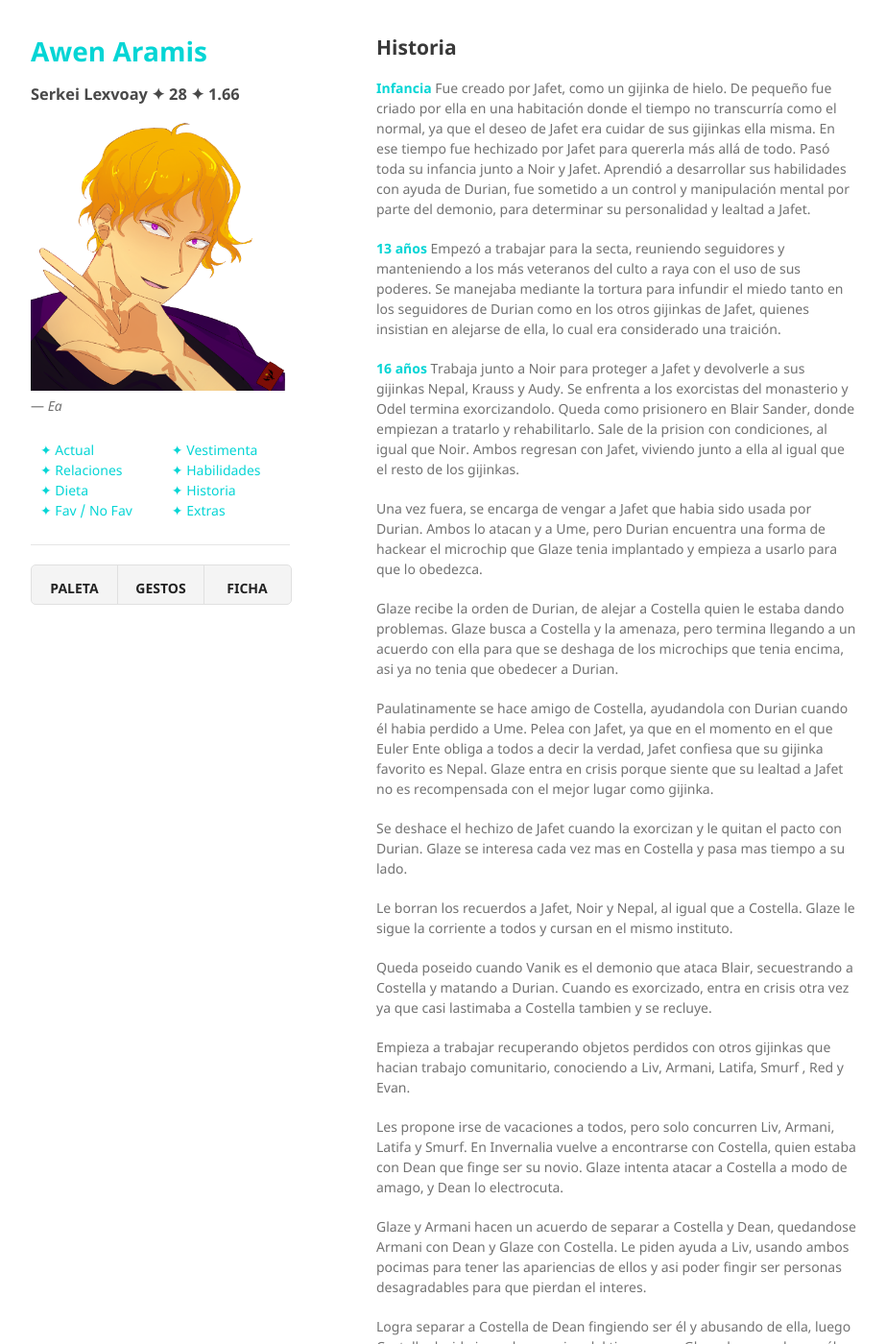
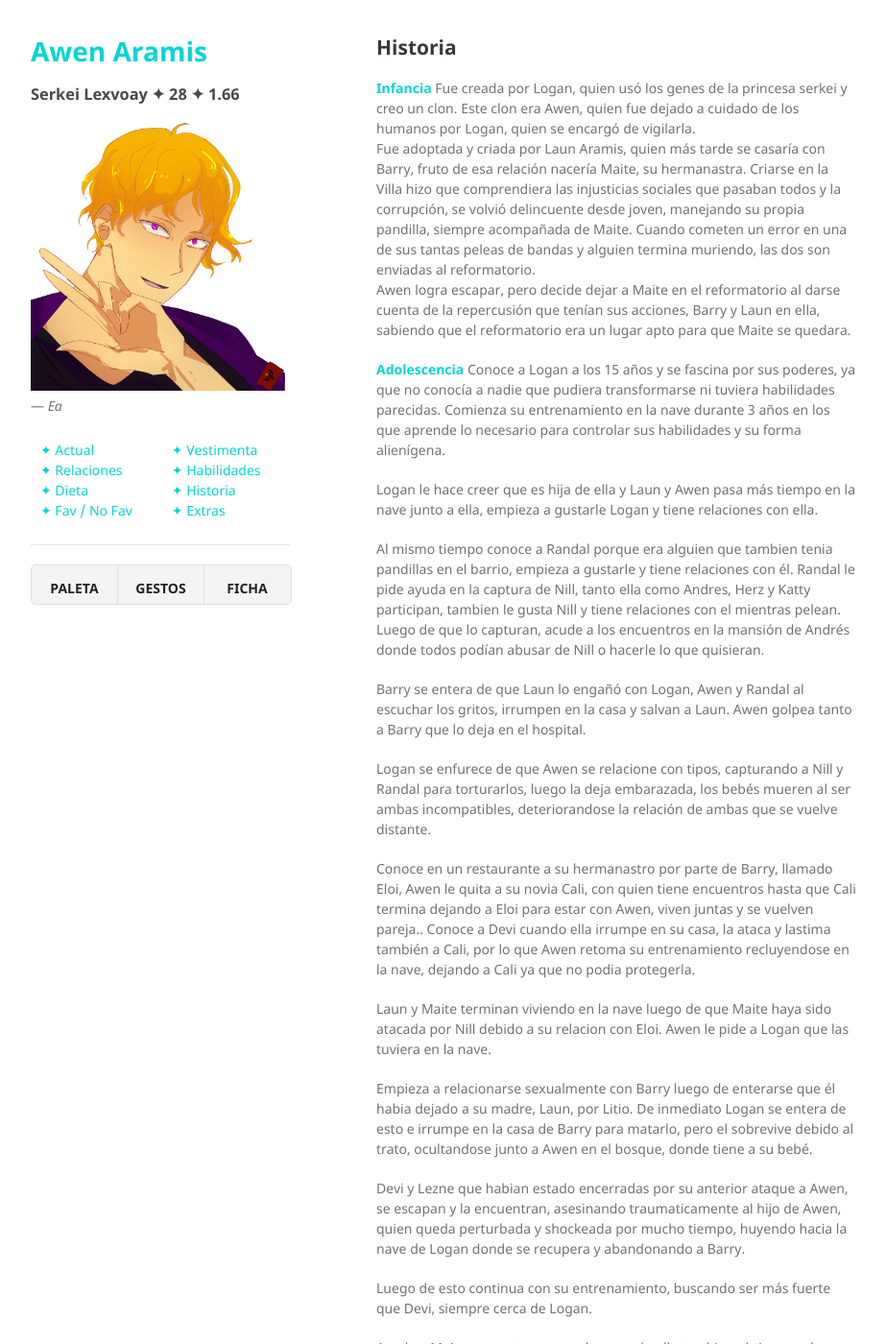
Before and after one commit to BlairSander/awen, a Jekyll site: the page built from historia.md, in a window 1280 px wide and 1400 px high. Shown: the whole window at 96% size, without its empty margins (178-1101 px from the left). Built offline with Jekyll 4.4.1, drawn with Linux system fonts in a browser that asks for light colours; our own code applies the rules of GitHub Pages for plain Markdown files; some of the changed text lies outside the part shown.

Commit message:
Update historia.md

```diff
--- a/historia.md
+++ b/historia.md
@@ -3,52 +3,105 @@ layout: default
 ---
 ## Historia
 
-**Infancia** Fue creado por Jafet, como un gijinka de hielo. De pequeño fue criado por ella en una habitación donde el tiempo no transcurría como el normal, ya que el deseo de Jafet era cuidar de sus gijinkas ella misma. En ese tiempo fue hechizado por Jafet para quererla más allá de todo.
- Pasó toda su infancia junto a Noir y Jafet.  Aprendió a desarrollar sus habilidades con ayuda de Durian, fue sometido a un control y manipulación mental por parte del demonio, para determinar su personalidad y lealtad a Jafet.
+**Infancia** Fue creada por Logan, quien usó los genes de la princesa serkei y creo un clon. Este clon era Awen, quien fue dejado a cuidado de los humanos por Logan, quien se encargó de vigilarla.<br>
+Fue adoptada y criada por Laun Aramis, quien más tarde se casaría con Barry, fruto de esa relación nacería Maite, su hermanastra. Criarse en la Villa hizo que comprendiera las injusticias sociales que pasaban todos y la corrupción, se volvió delincuente desde joven, manejando su propia pandilla, siempre acompañada de Maite. Cuando cometen un error en una de sus tantas peleas de bandas y alguien termina muriendo, las dos son enviadas al reformatorio.<br>
+Awen logra escapar, pero decide dejar a Maite en el reformatorio al darse cuenta de la repercusión que tenían sus acciones, Barry y Laun en ella, sabiendo que el reformatorio era un lugar apto para que Maite se quedara.
 
-**13 años** Empezó a trabajar para la secta, reuniendo seguidores y manteniendo a los más veteranos del culto a raya con el uso de sus poderes. Se manejaba mediante la tortura para infundir el miedo tanto en los seguidores de Durian como en los otros gijinkas de Jafet, quienes insistian en alejarse de ella, lo cual era considerado una traición.
 
-**16 años** Trabaja junto a Noir para proteger a Jafet y devolverle a sus gijinkas Nepal, Krauss y Audy. Se enfrenta a los exorcistas del monasterio y Odel termina exorcizandolo. Queda como prisionero en Blair Sander, donde empiezan a tratarlo y rehabilitarlo.
-Sale de la prision con condiciones, al igual que Noir. Ambos regresan con Jafet, viviendo junto a ella al igual que el resto de los gijinkas.
+**Adolescencia** Conoce a Logan a los 15 años y se fascina por sus poderes, ya que no conocía a nadie que pudiera transformarse ni tuviera habilidades parecidas. Comienza su entrenamiento en la nave durante 3 años en los que aprende lo necesario para controlar sus habilidades y su forma alienígena.
 
-Una vez fuera, se encarga de vengar a Jafet que habia sido usada por Durian. Ambos lo atacan y a Ume, pero Durian encuentra una forma de hackear el microchip que Glaze tenia implantado y empieza a usarlo para que lo obedezca.
 
-Glaze recibe la orden de Durian, de alejar a Costella quien le estaba dando problemas. Glaze busca a Costella y la amenaza, pero termina llegando a un acuerdo con ella para que se deshaga de los microchips que tenia encima, asi ya no tenia que obedecer a Durian.
 
-Paulatinamente se hace amigo de Costella, ayudandola con Durian cuando él habia perdido a Ume.
-Pelea con Jafet, ya que en el momento en el que Euler Ente obliga a todos a decir la verdad, Jafet confiesa que su gijinka favorito es Nepal. Glaze entra en crisis porque siente que su lealtad a Jafet no es recompensada con el mejor lugar como gijinka.
+Logan le hace creer que es hija de ella y Laun y Awen pasa más tiempo en la nave junto a ella, empieza a gustarle Logan y tiene relaciones con ella.
 
-Se deshace el hechizo de Jafet cuando la exorcizan y le quitan el pacto con Durian. Glaze se interesa cada vez mas en Costella y pasa mas tiempo a su lado.
+Al mismo tiempo conoce a Randal porque era alguien que tambien tenia pandillas en el barrio, empieza a gustarle y tiene relaciones con él. Randal le pide ayuda en la captura de Nill, tanto ella como Andres, Herz y Katty participan, tambien le gusta Nill y tiene relaciones con el mientras pelean. Luego de que lo capturan, acude a los encuentros en la mansión de Andrés donde todos podían abusar de Nill o hacerle lo que quisieran.
 
-Le borran los recuerdos a Jafet, Noir y Nepal, al igual que a Costella. Glaze le sigue la corriente a todos y cursan en el mismo instituto.
+Barry se entera de que Laun lo engañó con Logan, Awen y Randal al escuchar los gritos, irrumpen en la casa y salvan a Laun. Awen golpea tanto a Barry que lo deja en el hospital.
 
-Queda poseido cuando Vanik es el demonio que ataca Blair, secuestrando a Costella y matando a Durian. Cuando es exorcizado, entra en crisis otra vez ya que casi lastimaba a Costella tambien y se recluye.
+Logan se enfurece de que Awen se relacione con tipos, capturando a Nill y Randal para torturarlos, luego la deja embarazada, los bebés mueren al ser ambas incompatibles, deteriorandose la relación de ambas que se vuelve distante.
 
-Empieza a trabajar recuperando objetos perdidos con otros gijinkas que hacian trabajo comunitario, conociendo a Liv, Armani, Latifa, Smurf , Red y Evan.
+Conoce en un restaurante a su  hermanastro por parte de Barry, llamado Eloi, Awen le quita a su novia Cali, con quien tiene encuentros hasta que Cali termina dejando a Eloi para estar con Awen, viven juntas y se vuelven pareja..
+Conoce a Devi cuando ella irrumpe en su casa, la ataca y lastima también a Cali, por lo que Awen retoma su entrenamiento recluyendose en la nave, dejando a Cali ya que no podia protegerla.
 
-Les propone irse de vacaciones a todos, pero solo concurren Liv, Armani, Latifa y Smurf.  En Invernalia vuelve a encontrarse con Costella, quien estaba con Dean que finge ser su novio. Glaze intenta atacar a Costella a modo de amago, y Dean lo electrocuta.
+Laun y Maite terminan viviendo en la nave luego de que Maite haya sido atacada por Nill debido a su relacion con Eloi. Awen le pide a Logan que las tuviera en la nave.
 
-Glaze y Armani hacen un acuerdo de separar a Costella y Dean, quedandose Armani con Dean y Glaze con Costella. Le piden ayuda a Liv, usando ambos pocimas para tener las apariencias de ellos y asi poder fingir ser personas desagradables para que pierdan el interes.
+Empieza a relacionarse sexualmente con Barry luego de enterarse que él habia dejado a su madre, Laun, por Litio. De inmediato Logan se entera de esto e irrumpe en la casa de Barry para matarlo, pero el sobrevive debido al trato, ocultandose junto a Awen en el bosque, donde tiene a su bebé.
 
-Logra separar a Costella de Dean fingiendo ser él y abusando de ella, luego Costella decide irse a la maquina del tiempo con Glaze despues de que él volviera a confesarle que gustaba de ella.
-En la maquina del tiempo se quedan por un tiempo decidiendo ser una pareja hasta que Glaze se enamore de alguien mas-  Costella termina desistiendo de la idea con ayuda de Dean, quien le insiste en que no iba a ayudar a Glaze de este modo, por lo que terminan la relación.
+Devi y Lezne que habian estado encerradas por su anterior ataque a Awen, se escapan y la encuentran, asesinando traumaticamente al hijo de Awen, quien queda perturbada y shockeada por mucho tiempo, huyendo hacia la nave de Logan donde se recupera y abandonando a Barry.
 
-Aparece Eruo de otra dimension, buscando asesinar a Durian. Como Costella habia terminado secuestrada por Eruo, Glaze se une a los exorcistas para ayudar.
+Luego de esto continua con su entrenamiento, buscando ser más fuerte que Devi, siempre cerca de Logan.
 
-Eruo regresa y Costella busca proteger a Glaze de quedar poseido, por lo que lo duerme y lo deja en la maquina del tiempo, sin que él sepa lo que ocurria. Como las maquinas del tiempo iban a dejar de funcionar paulatinamente, Costella lo saca de ahi y queda en Midsommar.
+Ayuda a Maite a rescatar a su padre cuando ella tambien obtiene poderes serkeis, quien se encontraba encerrado en la nave siendo torturado por Logan, al igual que Randal. Awen le cuenta la verdad a Maite, sobre lo que habia pasado con Barry y Laun.
 
-Costella termina siendo secuestrada por Lark , asi que Glaze le pide ayuda a Liv para sacarla de ahi e irse a Midsommar, lugar que estaba protegido de gente poseida y demonios.
+Despues de unos meses Logan logra mediante Ciever, una forma de volver a Awen compatible, por lo que empiezan una relación sentimental nuevamente y tienen a 2 hijas. Logan le explica a Awen su pasado Serkei y le aclara que no es hija de una humana, si no la hija de dos serkei, la persona de más importancia en toda la nave y a quien soldados como ella debian proteger.
 
-**Adulto**
-**20 años** Termina sus estudios y se vuelve un jugador de hockey profesional gracias a una beca. No vuelve a contactarse con Costella para no molestarla, ya que ella ya le habia dejado claro que él no le gustaba. Visita a Smurf de vez en cuanto, a quien habia llevado a Midsommar tambien.
+No mucho despues de que tuviera a sus hijos, Logan es asesinada por Astrid y Jensen en un plan que elaboro Devi ,y Awen es recluida en la nave de ella, donde es torturada y violada, volviendo a su estado atonito/perturbado.
 
-Cuando el escudo que protegia Midsommar desaparece, se muda al refugio que habia construido por Velafi con ayuda de los demas serkeis. Con Noir deciden que se encargarian de vigilar a Jafet y llevarla al refugio, ya que si se volvia bruja volveria a controlarlos. La lleva consigo y viven juntos en el refugio, donde conoce tambien a la hija que tuvo con ella ,Riva. Nepal logra secuestrar a Jafet usando un espejo, y Glaze le deja la busqueda a Franci y Velafi.
+Maite es secuestrada también y encerrada junto a ella. Awen intenta escapar cuando Devi se lo ofrece, pero al ser una trampa,
+Devi intenta atacarlas. Ciever la salva y la lleva a su casa la cual estaba protegida de los dispositivos rastreadores que utilizaba Devi. Awen convive con Ciever, Bianca, Maite y Nerea, recuperandose poco a poco hasta que Devi vuelve a aparecer y asesina tanto a Maite como a Nerea, volviendo a traumar a Awen, quien queda inútil.
 
-Cuando atrapan a Liv y la logran exorcizar, queda confinada en el psiquiatrico y Glaze la visita seguido, queriendo ver que este bien y esperando que cambie de opinion con lo de ser bruja.
+Para revertir este estado, le trae del pasado a Maite, utilzando una maquina del tiempo. Al ver que Maite estaba viva, Awen vuelve en si y decide protegerla cueste lo que cueste. Escapa con todas sus energías, tomando a Lezne de rehén, transformandose y huyendo al fondo del oceano donde pretendia matarla, antes dejando a Maite en una de las muchas cuevas de las montañas.
 
-Tambien se habla con Cotton, sabiendo que ella estaba enamorada de él, pero luego es asesinada por Costella.
+Logra perder de vista a Devi quien opta por rescatar a Lezne y dejarla ir. Busca a Katty para que la ayude, recordando sus poderes mágicos, quien la lleva luego con Dante que tenia información de Lezne y Devi.
 
-Trata de encontrar a Costella, pero ella escapa del refugio junto a Liv. Trata de ayudar en lo que puede para vencer a Eruo, pero no puede hacer mucho al no ser exorcista, dejandoselo a Riva que era de las encargadas de ayudar a los exorcistas.
+Se queda con Dante por un tiempo, manteniendo relaciones a escondidas con Ume. la pareja de Dante en ese momento,hasta que es encontrada por Devi otra vez, aceptando en recluirse con ella otra vez a cambio de que no lastime a ningun ser querido.
+
+A la larga Devi le permite a Awen salir durante ciertas horas, a lo que ella accede, encontrandose con Ume en esas veces.
+
+Deja embarazada a Ume y Devi termina dejandola ir, ordenandole que nunca volviera a cruzarsele. Awen renueva su relación con Cali volviendola su novia oficial y se lleva los bebes que tuvo con Ume para criarlos.
+
+Tiene a tres hijas con Ume, llamadas Ezra, Ager y Nisha, quienes cria 20 años en la maquina del tiempo. Ume se queda junto a ellas y Madi hasta que Madi cumple los 12 años, entonces se regresan a Blair, escapandose de Nisha, Ezra y Ager porque las acosaban demasiado..
+
+Cuando ya son adultas, Ezra y Nisha se ofrecen a ayudarle con el control de la nave de Logan, con la cual se queda Awen despues de que Logan muere
+
+Hay un aumento de las sectas por la culpa de Durian y sus brujas, al igual que un aumento de gijinkas con poderes que eran dificiles de manejar. Awen decide ayudar a los exorcistas, ayudandolos a encontrar un fuerte en una prision abandonada. Al no tener alma no puede ser poseida por demonios, por lo que se encarga de acompañarlos.
+
+Azur ataca psicologicamente a Awen, asesinando a sus hijas frente a ella, por lo que Awen enloquece y busca asesinar a Azur, aunque Ume ya haya salvado a los heridos de la muerte.
+
+Awen conoce a sus hijas con Logan, Devi le explica que en realidad no las mato, sino que las crio ella misma, enseñandoles todo lo malo sobre Awen y Logan.
+
+Devi tiene hijas con Alba, a quienes Awen conoce y ayuda, dándoles una droga para que pierdan su naturaleza salvaje e instintiva y pudieran adaptarse a la sociedad.
+
+Inaugura una prisión para mantener a los criminales de la secta, rehabilitarlos y ayudarlos a reinsertarse en la sociedad. A su vez, mejora la tecnología y la infraestructura de la prisión, volviéndola una segunda nave.
+
+Logan en realidad no estaba muerta, sino que logró escapar y salvarse. Tiene varios enfrentamientos con las hijas de Devi, y termina decidiendo irse a la máquina del tiempo con las soldados y mujeres que así lo quisieran. Awen decide quedarse, ya que estaba muy encariñada con Blair y lo consideraba su verdadero hogar.
+Empieza a salir con Odel y tienen un hijo. Cuando este hijo nace, reencarna el alma de Durian en él y crece mediante el poder del Ente, por lo que lo desprecia de inmediato.
+
+Se postula para gobernadora, lo cual le va a permitir controlar mejor la ciudad de Blair y distribuir bien a los que se encargaran de cada zona.
+
+
+**Adultez** Entrena en secreto en una máquina del tiempo oculta en el subsuelo de la prisión, buscando comprender la magia de los Entes y los demonios, ya que eso les ayudaría.
+
+En esta máquina del tiempo, también visita a los hijos que estaba criando y a Ezra que se encargaba de ellos. Basa la crianza de todos en la empatía, los valores de la familia y la no violencia. Los entrena para que puedan enfrentarse a Devi y otras personas que considera peligrosas en Blair.
+
+Con la persuasión y plan de Velafi, asesina a Glen y a varias personas de su círculo cercano, ocultándoselo a todos y ausentandose de la prisión. Convierte a Este en un Ente.
+
+El Ente de Esteban la duerme y recluye, ya que ella no seria capaz de soportar lo que le sucedería a Blair, que estaba siendo atacado por Eruo.
+
+Ante una amenaza en la prisión, tenía preparado un sistema que protegeria a sus seres queridos y los retendria en un subsuelo a prueba de demonios y serkeis, en el cual estuvo trabajando muchos años.
+
+Este la despierta del coma en el que la tuvo por 4 años y la deja en Midsommar, donde se exiliaron las personas de Blair y había un escudo protector ante demonios, para que Eruo ni las serkeis entraran.
+
+Awen empieza su plan para salvar a Blair, reuniendose con la gente de Blair que ahora vivia en Midsommar. Se entera de que las máquinas del tiempo ya no funcionaban y todos los que la usaban habían sido devueltos a la misma dimensión. También experimenta los recuerdos de todas sus anteriores vidas al haberse fusionado todos los universos existentes en uno solo.
+
+Empieza a salir con Cali y a tener una relación seria con ella.
+
+Este le explica que inevitablemente el voro abandonaría su cuerpo y que todos los Entes desaparecerían, despidiendose de ella.
+
+Velafi trabaja junto a todos los serkeis, en la construcción de un refugio para proteger a los humanos de Midsommar del inminente ataque de los demonios y las serkeis. Awen también ayuda en esta defensa, trabajando junto a Franci, Izan y Velafi.
+
+Termina entregándose a Logan cuando ella irrumpe en la nave con ayuda de los espejos de Liv, pidiendole que a cambio no ataque el refugio. Logan accede y la secuestra, llevandola a su nave en Blair, pero al estar poseída, fuerza a Awen a tener relaciones con ella, dejándola embarazada.
+
+Emi y los exorcistas la rescatan y exorcizan  a todas las serkeis incluida Logan. Logan se queda bajo custodia de Awen y cuando los exorcistas terminan de rescatar a todos en Blair y salvan a Eruo y Liv, Logan se va a otro país con todas las demás serkeis.
+
+Se vuelve a postular para gobernadora y gana las elecciones. Motiva a Reif. Maite a que sean gobernadoras de Midsommar y Turen.  Funda una nueva sede para tratar asuntos de importancia internacional, en Blair Sander. Nombra a Riva como su aprendiz y futura sucesora al ver mucho potencial en ella.
+
+Velafi la hace caer en una trampa, amenazandola con las vidas de Costella, Emi y Riva.  Llegan a un trato en el que Velafi puede usar a los humanos que ella quisiera para manejar el voro y la magia negra, y Awen no debería interferir.
+
+Luego de esto, Awen empieza a investigar sobre la magia blanca y arma un grupo que se especialice en eso, liderado por Riva. Deja de vigilar a los principales candidatos para usar la magia negra, siendo consciente de que Velafi podría asesinar a sus seres queridos de lo contrario.
+
+Logra crear objetos nivel 4, que sirven de medio para manifestar la magia blanca y se lo entrega a varios que trabajan para ella, queriendo ver que resultados lograban.
+
 
 Franci e Izan usan a Glaze para capturar a Liv, sabiendo de los sentimientos que tenia ella hacia él. Amagan a torturarlo y Liv lo rescata de inmediato, pero es reducida por Reznik. Cuando Glaze ve que Liv se arriesgo demasiado, empieza a cuestionarle sus motivos, sin entender porque abandonaria su deseo de ser bruja por la seguridad de alguien que apenas conocia.  Liv termina confensandole que es importante para ella y que lo espiaba mediante su espejo. Al saber esto, Glaze cree que Liv siempre se sintio atraida por él y la visita más seguido, teniendo relaciones con ella. Liv se pone mal ya que sabe que Glaze no esta enamorado de ella y le dice que sufria cada vez que estaban juntos de esa forma, entonces Glaze decide alejarse de ella, teniendo miedo de no poder enamorarse y solo hacerla sufrir más.
 
```
